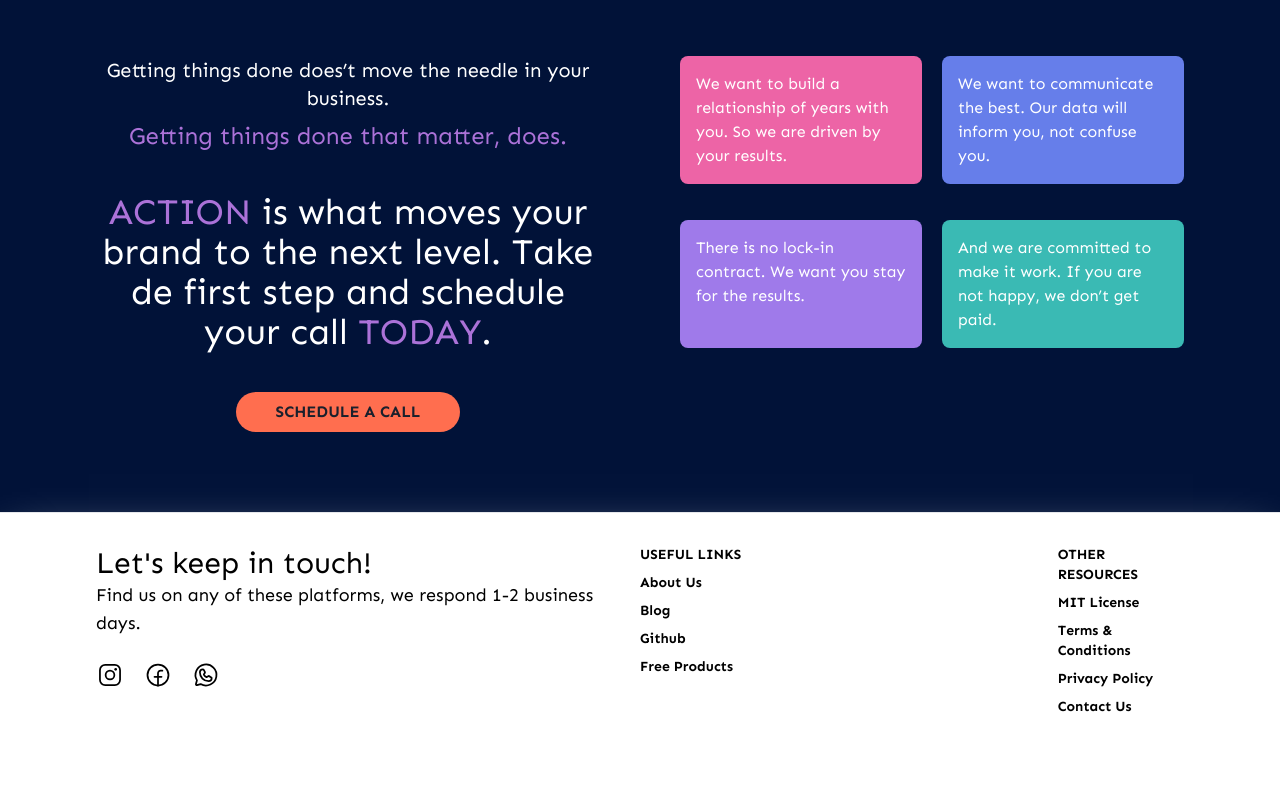
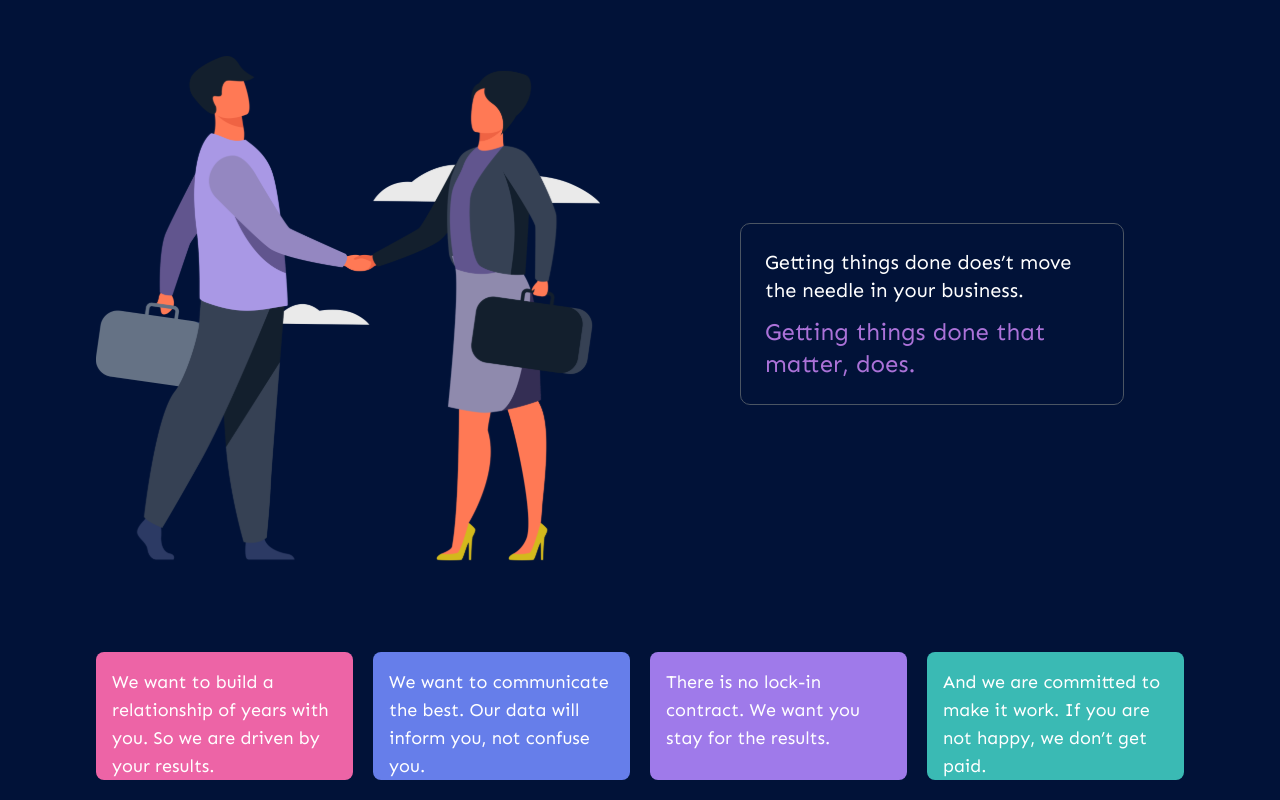
Before and after one commit to ngrpedro/bettermark, a React (Vite) app: page / in a window 1280 px wide. Shown: the part 3060-3860 px from the top of the page. Before the commit the page ends 3833 px from the top, so only its background shows below. Built offline with nearby package versions, Linux system fonts and the light colour scheme; a web font is replaced by a local one.

Commit message:
prom session

```diff
--- a/src/sections/Promises.jsx
+++ b/src/sections/Promises.jsx
@@ -1,47 +1,61 @@
 import { Button } from "@chakra-ui/react";
 import React from "react";
+import promiseimage from '../assets/promissesimage.svg'
 
 const Promises = () => {
   return (
-    <div className="padding-container py-20 text-center space-y-10 border-t border-gray-800">
+    <div className="padding-container py-20 text-center space-y-20 border-t border-gray-800 relative">
       <div className="grid grid-cols-1 md:grid-cols-2 text-center gap-20">
-        <div className="space-y-2">
+        <div className="flex items-center justify-center">
+          <img src={promiseimage} alt="" />
+        </div>
+        <div className="flex items-center justify-center">
+          <div className="space-y-3 text-start p-6 rounded-[10px] border border-gray-600
+                max-w-sm">
             <h1 className="text-lg md:text-xl ">
               Getting things done does’t move the needle in your business.
             </h1>
-          <div className="space-y-5 md:col-span-2">
+
             <p className="text-lg decoration-3 md:text-2xl text-[#AB72D8]">
               Getting things done that matter, does.
             </p>
-
-            <p className="text-2xl md:text-4xl py-5">
-              <span className="text-[#AB72D8]">ACTION {" "}</span>
-              is what moves your brand to the next
-              level. Take de first step and schedule your call
-              <span className="text-[#AB72D8]"> {" "}TODAY</span>
-              .
-            </p>
-
-            <Button
-              as={'a'}
-              href="https://calendly.com/bettermarketingau/30min?month=2022-11"
-              target={"_black"}
-              bg={"#FF6E4F"}
-              _hover={{ opacity: 0.8 }}
-              _active={{ opacity: 0.8 }}
-              rounded={"full"}
-              m="auto"
-              py="12px"
-              px="40px"
-              fontWeight={"bold"}
-              fontSize="16px"
-              textTransform={"uppercase"}
-              lineHeight={"19pxp"}
-            >
-              Schedule a call
-            </Button>
           </div>
         </div>
+      </div>
+
+      <div className="grid grid-cols-2 lg:grid-cols-4 gap-5">
+        <div className="flex flex-col text-lg gap-4 items-start justify-start bg-[#ED64A6] p-4 rounded-lg h-32">
+          <p className="text-start">
+            We want to build a relationship of years with you. So we are
+            driven by your results.
+          </p>
+        </div>
+        <div className="flex flex-col text-lg gap-4 items-start justify-start  bg-[#667EEA] p-4 rounded-lg  h-32">
+          <p className="text-start">
+            We want to communicate the best. Our data will inform you, not
+            confuse you.
+          </p>
+        </div>
+        <div className="flex flex-col text-lg gap-4 items-start justify-start  bg-[#9F7AEA] p-4 rounded-lg  h-32">
+          <p className="text-start">
+            There is no lock-in contract. We want you stay for the results.
+          </p>
+        </div>
+        <div className="flex flex-col text-lg gap-4 items-start justify-start  bg-[#3ABAB4] p-4 rounded-lg  h-32">
+          <p className="text-start">
+            And we are committed to make it work. If you are not happy, we
+            don’t get paid.
+          </p>
+        </div>
+      </div>
+    </div>
+  );
+};
+
+export default Promises;
+
+/*
+
 <div className="grid grid-cols-1 sm:grid-cols-2 gap-5">
   <div className="flex flex-col gap-4 items-start justify-start bg-[#ED64A6] p-4 rounded-lg h-32">
     <p className="text-start">
@@ -70,9 +84,44 @@ const Promises = () => {
 
   </div>
 </div>
+
+
+
+--------------------------------
+
+
+
+
+
+<div className="space-y-5 md:col-span-2">
+
+  <p className="text-2xl md:text-4xl py-5">
+    <span className="text-[#AB72D8]">ACTION {" "}</span>
+    is what moves your brand to the next
+    level. Take de first step and schedule your call
+    <span className="text-[#AB72D8]"> {" "}TODAY</span>
+    .
+  </p>
+
+  <Button
+    as={'a'}
+    href="https://calendly.com/bettermarketingau/30min?month=2022-11"
+    target={"_black"}
+    bg={"#FF6E4F"}
+    _hover={{ opacity: 0.8 }}
+    _active={{ opacity: 0.8 }}
+    rounded={"full"}
+    m="auto"
+    py="12px"
+    px="40px"
+    fontWeight={"bold"}
+    fontSize="16px"
+    textTransform={"uppercase"}
+    lineHeight={"19pxp"}
+  >
+    Schedule a call
+  </Button>
+
 </div>
-    </div>
-  );
-};
 
-export default Promises;
+ */
```
Also changed, not shown: src/assets/promissesimage.svg (added). Lines whose indentation alone changed are shown as unchanged.
